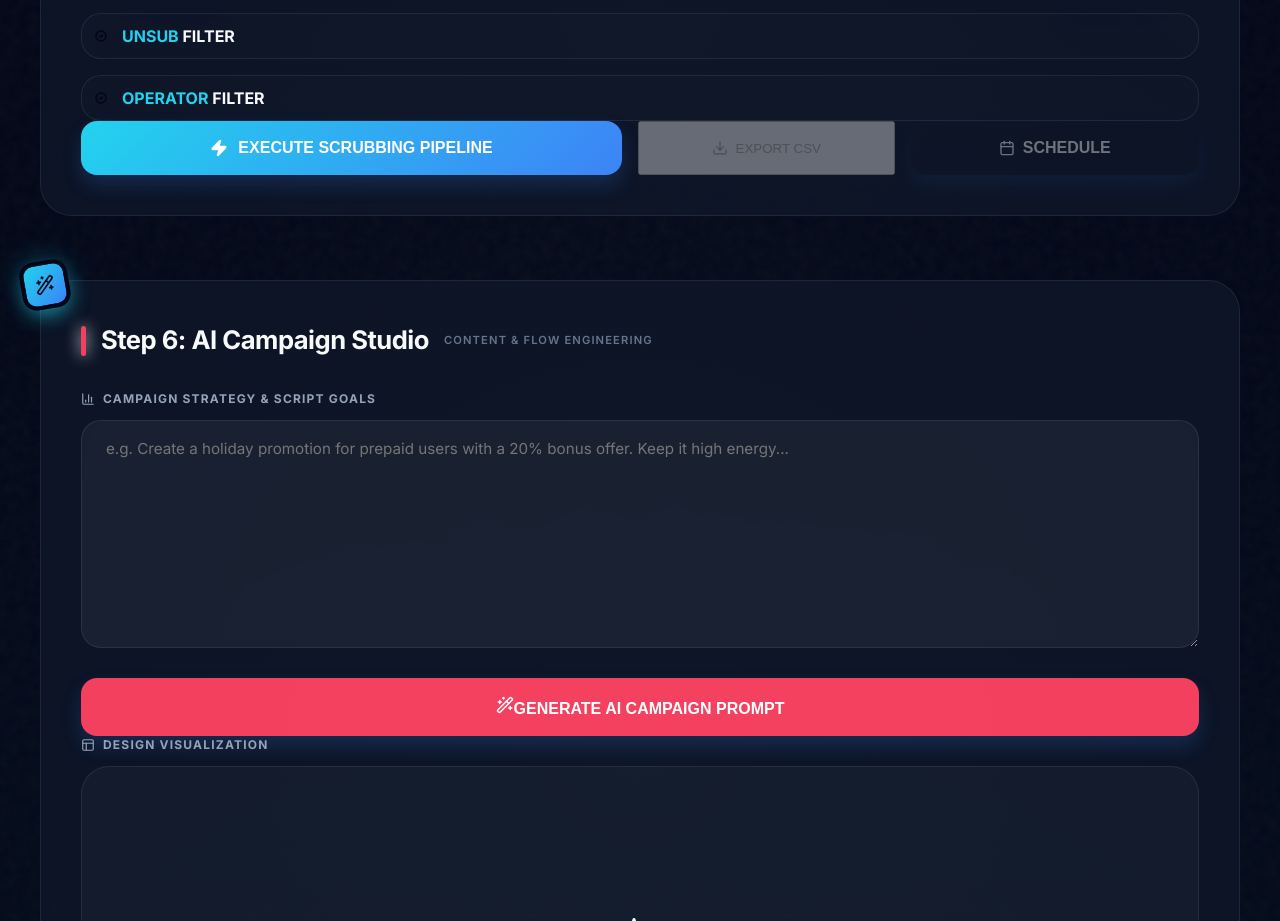
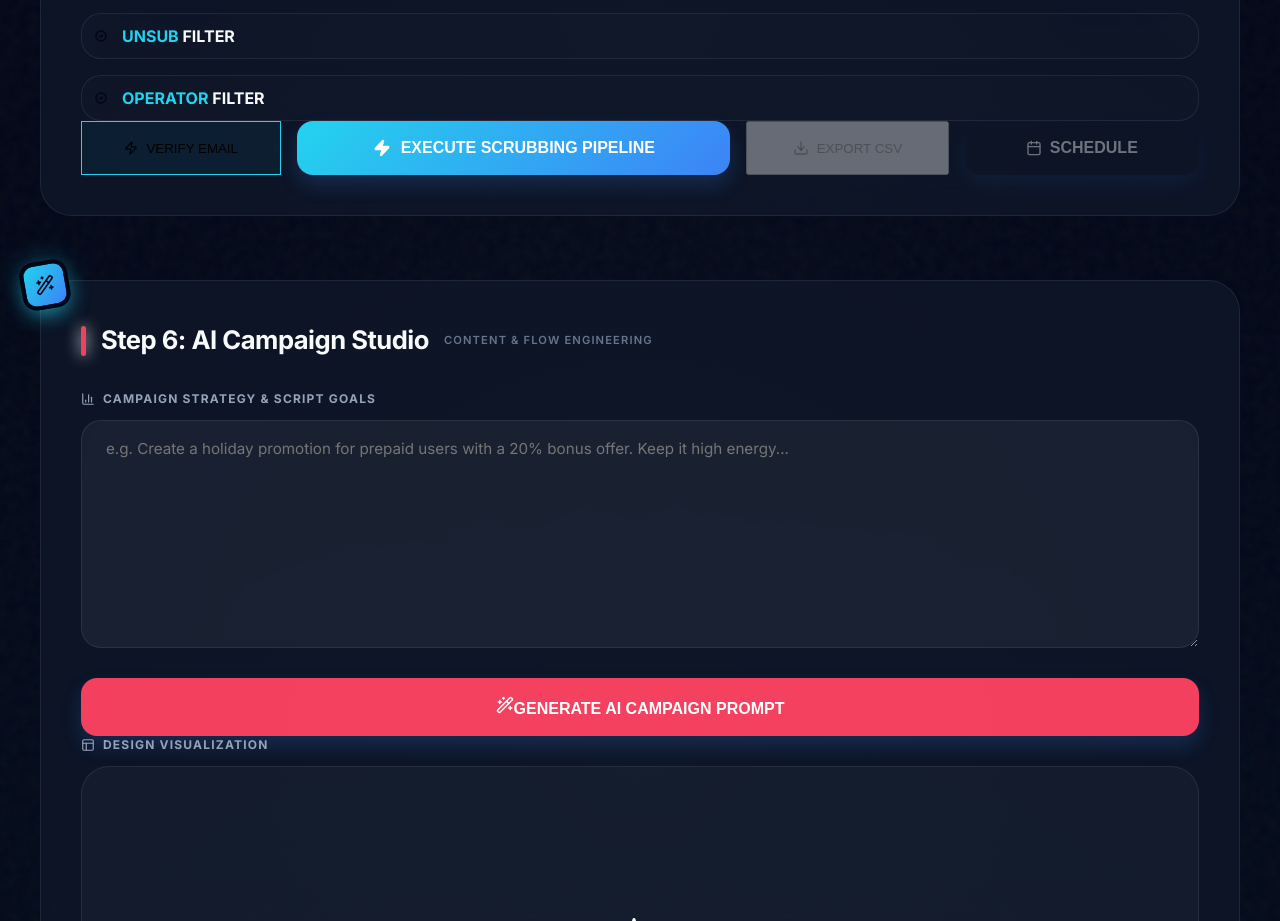
Before and after one commit to shankar-k1/obd_promotions, a Next.js app in the folder frontend/: page / in a window 1280 px wide. Shown: the part 2020-2941 px from the top of the page. Built offline with nearby package versions, Linux system fonts and the light colour scheme; no server answers.

Commit message:
feat(ui): add verify email button to scrubber configuration

```diff
--- a/frontend/src/app/page.js
+++ b/frontend/src/app/page.js
@@ -393,6 +393,23 @@ export default function Dashboard() {
             ))}
           </div>
           <div className="flex flex-wrap md:flex-nowrap gap-4 mt-10">
+            <button
+              className="btn-secondary"
+              style={{ flex: 1, display: 'flex', alignItems: 'center', justifyContent: 'center', gap: '8px', border: '1px solid var(--accent-cyan)', background: 'rgba(34, 211, 238, 0.05)' }}
+              onClick={async () => {
+                try {
+                  const res = await fetch(`${API_URL}/verify-email`);
+                  const data = await res.json();
+                  if (res.ok) alert(`SUCCESS: ${data.message}`);
+                  else alert(`ERROR: ${data.detail || 'Email verification failed'}`);
+                } catch (err) {
+                  alert('Network Error. Is backend live?');
+                }
+              }}
+            >
+              <Zap size={14} className="text-cyan-400" />
+              VERIFY EMAIL
+            </button>
             <button className="btn-primary" style={{ flex: 2, display: 'flex', alignItems: 'center', justifyContent: 'center', gap: '10px' }} onClick={handleRunScrub} disabled={loading}>
               <Zap size={18} fill="currentColor" />
               {loading ? 'Sychronizing Datasets...' : 'EXECUTE SCRUBBING PIPELINE'}
```
